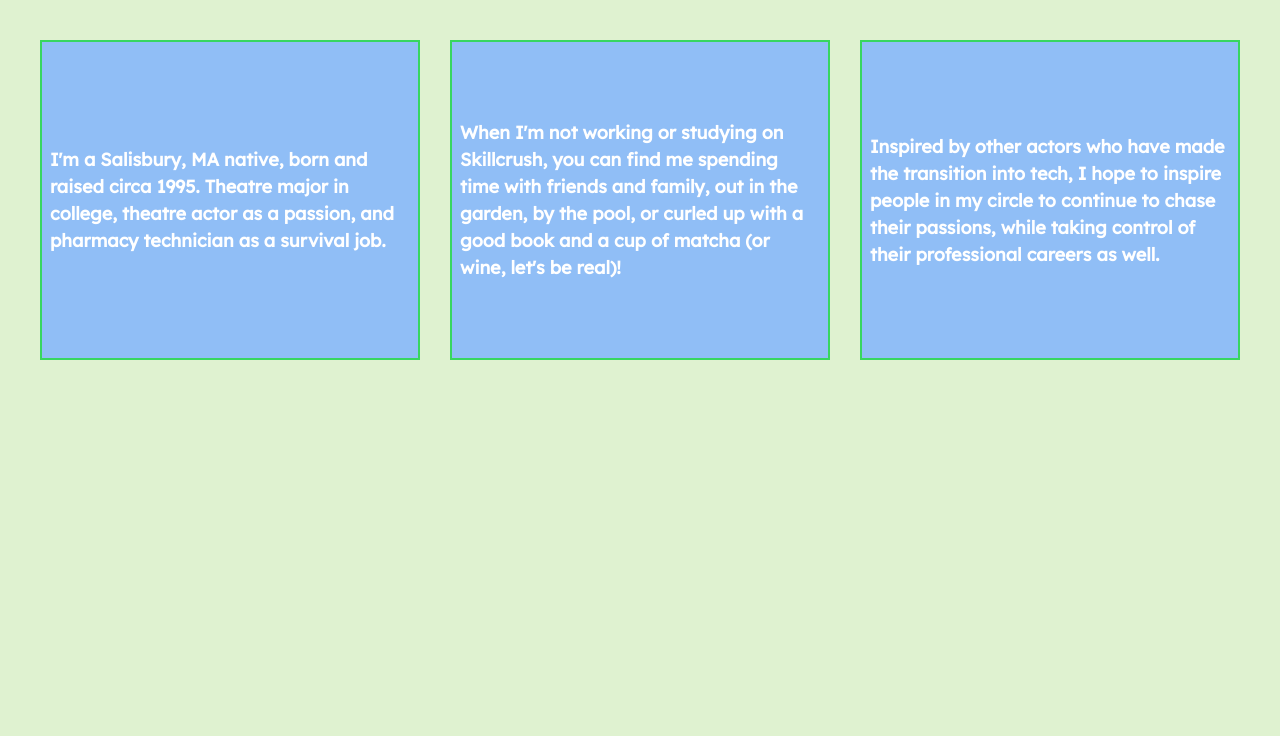
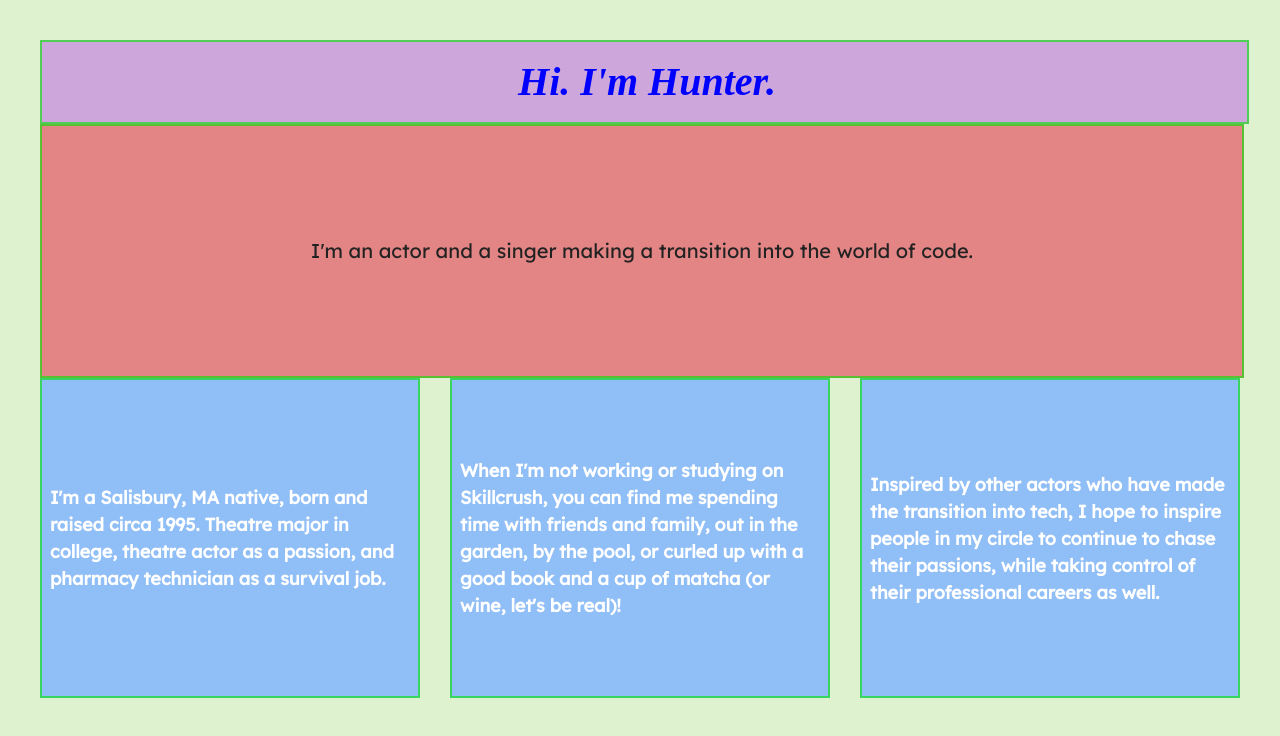
Before and after one commit to huntscato/divs-flexbox-starter, a plain HTML site: page index.html in a window 1280 px wide. Drawn offline with nearby package versions, Linux system fonts and the light colour scheme; a web font is replaced by a local one.

Commit message:
Added 'Header' and 'About' section

```diff
--- a/css/main.css
+++ b/css/main.css
@@ -106,6 +106,42 @@ body {
   padding: 2em;
   font-size: 1.25em;
   height: 100%;
+}
+
+header,
+footer {
+  background-color: rgb(205, 167, 220);
+  height: 80px;
+  width: 100%;
+  border: solid 2px rgba(0, 231, 0, 0.607);
+
+}
+
+main {
+  background-color: rgb(228, 133, 133);
+  height: 250px;
+  width: 100%;
+  border: solid 2px rgba(0, 231, 0, 0.607);
+  font-family: Lexend;
+}
+
+header {
+
+    font-family: 'Rampart One';
+    font-size: 40px;
+    font-style: italic;
+    color: blue;
+    font-weight: bold;
+    padding-left: 5px
+
+}
+
+header,
+footer,
+main {
+display: flex;
+justify-content: center;
+align-items: center;
 }
 
 .wrapper {
--- a/index.html
+++ b/index.html
@@ -3,7 +3,7 @@
     <head>
         <meta charset="utf-8">
         <meta http-equiv="x-ua-compatible" content="ie=edge">
-        <title>Make me into a grid!</title>
+        <title>Hunter</title>
         <meta name="description" content="">
         <meta name="viewport" content="width=device-width, initial-scale=1">
 
@@ -17,11 +17,15 @@
         <link href='http://fonts.googleapis.com/css?family=Source+Sans+Pro:400,700' rel='stylesheet' type='text/css'>
         <link href="https://fonts.googleapis.com/css2?family=Almarai&family=Cinzel&family=EB+Garamond:wght@500&family=Montserrat:ital,wght@1,200&display=swap" rel="stylesheet">
         <link href="https://fonts.googleapis.com/css2?family=Almarai&family=Cinzel&family=EB+Garamond:wght@500&family=Lexend&family=Montserrat:ital,wght@1,200&display=swap" rel="stylesheet">
+        <link href="https://fonts.googleapis.com/css2?family=Almarai&family=Cinzel&family=EB+Garamond:wght@500&family=Lexend&family=Montserrat:ital,wght@1,200&family=Rampart+One&display=swap" rel="stylesheet">
     </head>
     <body>
         <!--[if lt IE 8]>
             <p class="browserupgrade">You are using an <strong>outdated</strong> browser. Please <a href="http://browsehappy.com/">upgrade your browser</a> to improve your experience.</p>
         <![endif]-->
+
+        <header>Hi. I'm Hunter.</header>
+        <main>I'm an actor and a singer making a transition into the world of code.</main>
 
         <section class="wrapper">
             <div class="div-1">
```
